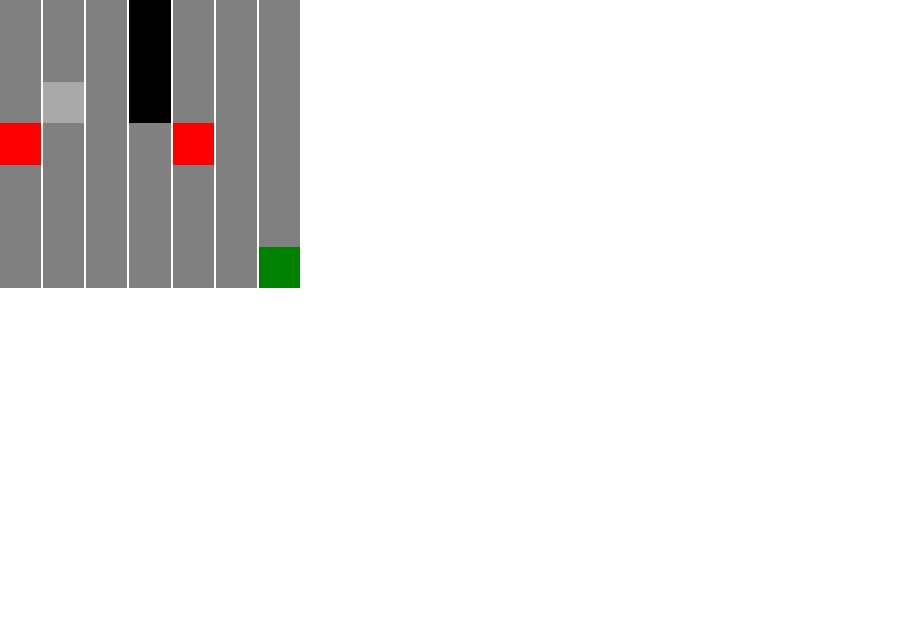
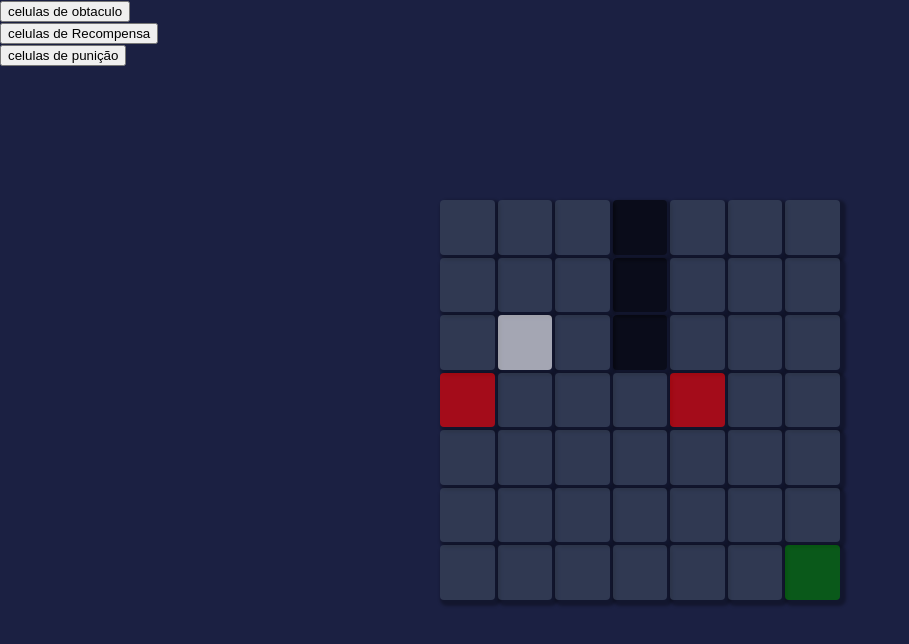
Before and after one commit to SamuelLipovetsky/Q_learning, a React (Create React App) app: page / in a window 1280 px wide. Shown: the top 644 px of the page, without its empty margins (0-909 px from the left). Built offline with nearby package versions, Linux system fonts and the light colour scheme.

Commit message:
bit of css + some logic

```diff
--- a/src/App.js
+++ b/src/App.js
@@ -1,5 +1,7 @@
 
+import DrawButton from './core/controls/drawButton';
 import Matrix from './core/matrix/Matrix'
+
 import React, { useState, useEffect } from 'react';
 function App() {
   const [matrixData, setMatrixData] = useState([
@@ -11,6 +13,7 @@ function App() {
     [0, 0, 0, 0, 0, 0, 0],
     [0, 0, 0, 0, 0, 0, 4],
   ]);
+  const [drawData, setDrawdata] = useState(0)
 
   useEffect(() => {
     const interval = setInterval(() => {
@@ -63,10 +66,32 @@ function App() {
     return () => clearInterval(interval);
   }, []);
 
+  const updateMatrix = (newMatrix) => {
+    setMatrixData(newMatrix);
+  };
+  const updateDrawData = (newDrawingType) => {
+    setDrawdata(newDrawingType);
+  };
 
   return (
     <div className="App">
-      <Matrix initialData={matrixData} />
+      <div className="wrapper">
+        <div className="child">
+          <div><DrawButton updateDrawData={updateDrawData}
+            drawData={2} title={"obtaculo"}></DrawButton></div>
+            <div><DrawButton updateDrawData={updateDrawData}
+            drawData={4} title={"Recompensa"}></DrawButton></div>
+            <div><DrawButton updateDrawData={updateDrawData}
+            drawData={3} title={"punição"}></DrawButton></div>
+        </div>
+        <div className="child-matrix">
+          <Matrix initialData={matrixData} drawData={drawData} updateMatrix={updateMatrix} />
+        </div>
+        <div className="child">
+          <div></div>
+        </div>
+      </div>
+
     </div>
   );
 }
--- /dev/null
+++ b/src/core/controls/drawButton.js
@@ -0,0 +1,21 @@
+
+import React, { useState, useEffect } from 'react';
+
+function DrawButton(props) {
+    const [isDrawing, setIsDrawing] = useState(false)
+
+    const handleClick = () => {
+        setIsDrawing(previsDrawing => { return !previsDrawing })
+        props.updateDrawData(props.drawData)
+
+
+    }
+
+    return (
+        <button className="drawnButton" onClick={handleClick}>
+           celulas de  {props.title}
+        </button>
+    );
+}
+
+export default DrawButton;
--- a/src/core/matrix/Matrix.css
+++ b/src/core/matrix/Matrix.css
@@ -2,36 +2,49 @@
   display: grid;
   grid-template-columns: repeat(7, 1fr);
   grid-template-rows: repeat(7, 1fr);
-  gap: 2px;
-  width: 300px;
-  height: 300px;
+  gap: 3px;
+  width: 400px;
+  height: 400px;
+  position: absolute;
+  top: 50%;
+  left: 50%;
+  transform: translate(-50%, -50%);
+
+
 }
-
+.collumn{
+  display: grid;
+  gap: 3px;
+}
 .row {
   display: flex;
 }
 
 .cell {
+  border-radius: 4px;
+  opacity: 0.6;
+  box-shadow: 3px 3px 3px 3px rgba(0, 0, 0, 0.5);
+  aspect-ratio: 1;
+  transition: color 0.3s ease
 
-  aspect-ratio: 1; /* Ensures each cell has equal width and height */
 }
-
+/* path */
 .color-0 {
-  background-color: grey;
+  background-color: #3e4a5e
 }
-
+/* player */
 .color-1 {
-  background-color: darkgray;
+  background-color:white;
 }
-
+/* wall */
 .color-2 {
   background-color: black;
 }
-
+/* lose */
 .color-3 {
   background-color: red;
 }
-
+/* win */
 .color-4 {
   background-color: green;
 }
--- a/src/core/matrix/Matrix.js
+++ b/src/core/matrix/Matrix.js
@@ -6,9 +6,18 @@ class Matrix extends React.Component {
     super(props);
     this.state = {
       data: props.initialData,
+      drawnData :props.drawData
     };
   }
 
+  handleClick=(rowIndex,colIndex)=>
+  {
+    const newMatrix = [...this.props.initialData];
+
+    newMatrix[rowIndex][colIndex] = this.props.drawData // Update the specific number
+    this.props.updateMatrix(newMatrix);
+
+  }
   componentDidUpdate(prevProps) {
 
     if (prevProps.initialData !== this.props.initialData) {
@@ -19,11 +28,12 @@ class Matrix extends React.Component {
 
   render() {
 
-    console.log(this.state.data)
+
     const rows = this.state.data.map((row, rowIndex) => (
-      <div className="" key={rowIndex}>
+      <div className="collumn" key={rowIndex}>
         {row.map((value, colIndex) => (
           <div
+            onClick={()=>this.handleClick(rowIndex,colIndex)}
             className={`cell color-${value}`}
             key={`${rowIndex}-${colIndex}`}
           ></div>
--- a/src/index.css
+++ b/src/index.css
@@ -5,9 +5,35 @@ body {
     sans-serif;
   -webkit-font-smoothing: antialiased;
   -moz-osx-font-smoothing: grayscale;
+  background-color: #1b2042;
+  width: 100%;
+  height: 100%;
+  margin: 0 ;
 }
 
 code {
   font-family: source-code-pro, Menlo, Monaco, Consolas, 'Courier New',
     monospace;
 }
+
+.wrapper{
+  position: relative;
+  width: 100vw; /* Full viewport width */
+  height: 100vh; /* Full viewport height */
+  display: flex;
+}
+
+.child{
+  flex: 1;
+  flex-basis: 33.33%;
+  align-items: center; /* Center vertically */
+  height: 100vh;
+
+}
+.child-matrix{
+  flex: 1;
+  flex-basis: 33.33%;
+  align-items: center;
+  height: 100vh;
+
+}
```
Also changed, not shown: 1 other file (tests, documents, lock files or other folders).
